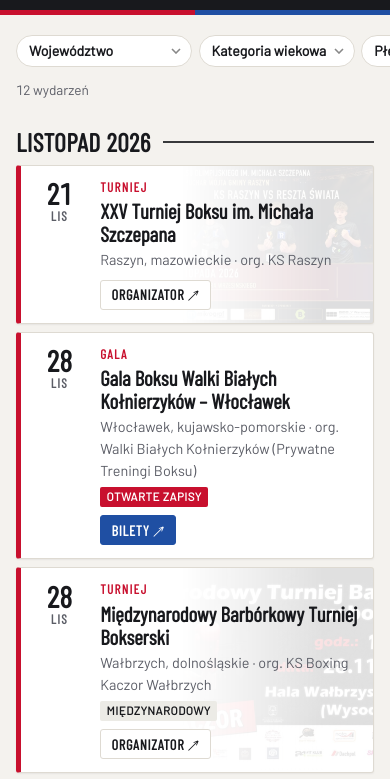
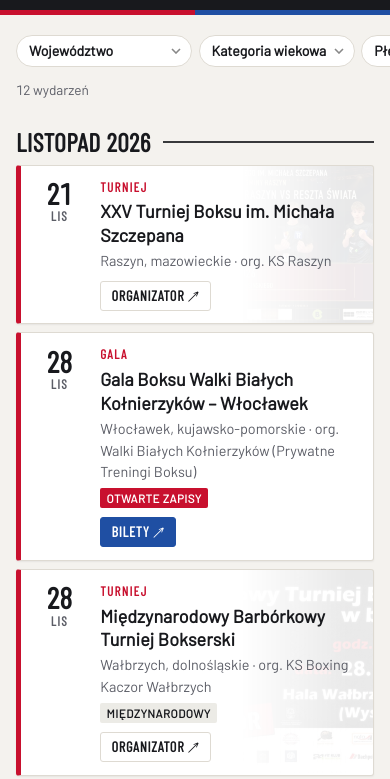
Before and after one commit to danil-misiurevych/ifight, an Astro site: page / in a window 390 px wide. Shown: the part 65-844 px from the top of the page. Built offline with nearby package versions, Linux system fonts and the light colour scheme; Astro itself is replaced by a stand-in of ours.

Commit message:
Make event names easier to read
Card names use the regular-width Barlow at 600 instead of the heavy
condensed face, which blurred into a block on dark backgrounds. Dark mode
uses thinner font smoothing, and the background poster is fainter on phones
and in dark mode so it does not show through the name.

Co-Authored-By: Claude Opus 5.5 <noreply@anthropic.com>

```diff
--- a/src/styles/global.css
+++ b/src/styles/global.css
@@ -41,6 +41,8 @@
     --glowa: #0b0c0f;
     --cien: none;
   }
+  /* Light text on dark looks bolder than it is; thinner smoothing keeps letters apart. */
+  body { -webkit-font-smoothing: antialiased; -moz-osx-font-smoothing: grayscale; }
 }
 
 * { box-sizing: border-box; }
@@ -223,9 +225,11 @@ h1, h2 { font-family: var(--naglowki); font-weight: 800; text-wrap: balance; }
   font-family: var(--naglowki); font-weight: 700; font-size: 0.82rem; letter-spacing: 0.1em;
   text-transform: uppercase; color: var(--pasek);
 }
+/* Names in the regular-width text face: the heavy condensed one blurred into a block, especially on dark. */
 .t-nazwa {
   color: var(--tekst); text-decoration: none;
-  font-family: var(--naglowki); font-weight: 800; font-size: 1.3rem; line-height: 1.1; overflow-wrap: anywhere;
+  font-family: var(--tekst-font); font-weight: 600; font-size: 1.12rem; line-height: 1.3;
+  letter-spacing: 0.003em; overflow-wrap: anywhere;
 }
 .t-nazwa:hover { color: var(--tekst); }
 /* The whole row is clickable, while the link text stays just the name. */
@@ -269,7 +273,16 @@ h1, h2 { font-family: var(--naglowki); font-weight: 800; text-wrap: balance; }
 }
 .t:hover .t-obraz, .t:focus-within .t-obraz { opacity: 0.45; }
 @media (min-width: 40rem) { .t { grid-template-columns: 3.8rem 1fr; } }
-@media (max-width: 40rem) { .t-obraz { width: 55%; opacity: 0.13; } }
+/* On phones the name runs under the poster, so it stays fainter and further in the corner. */
+@media (max-width: 40rem) {
+  .t-obraz {
+    width: 45%; opacity: 0.09;
+    -webkit-mask-image: linear-gradient(90deg, transparent 15%, #000 85%);
+    mask-image: linear-gradient(90deg, transparent 15%, #000 85%);
+  }
+}
+@media (prefers-color-scheme: dark) { .t-obraz { opacity: 0.13; } }
+@media (prefers-color-scheme: dark) and (max-width: 40rem) { .t-obraz { opacity: 0.07; } }
 .pusto { margin: 2rem 0; color: var(--szary); text-align: center; }
 
 /* Text pages */
```
